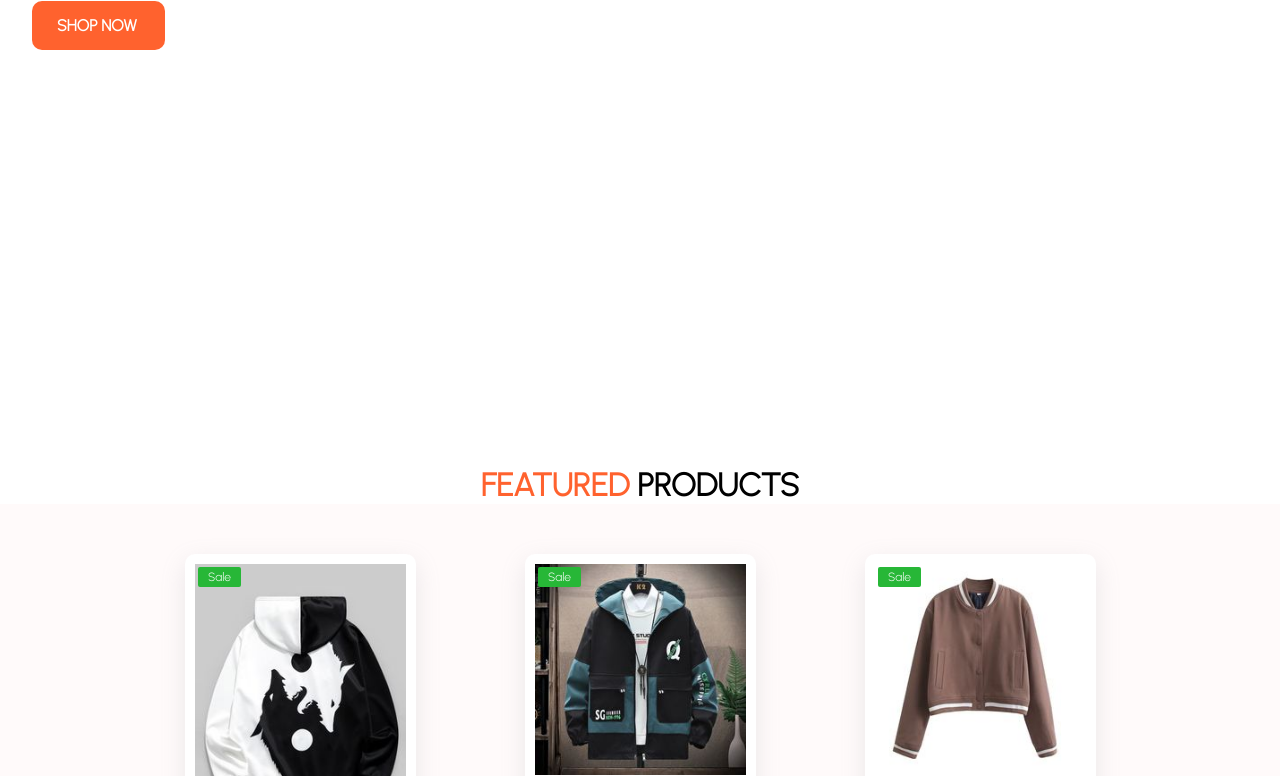
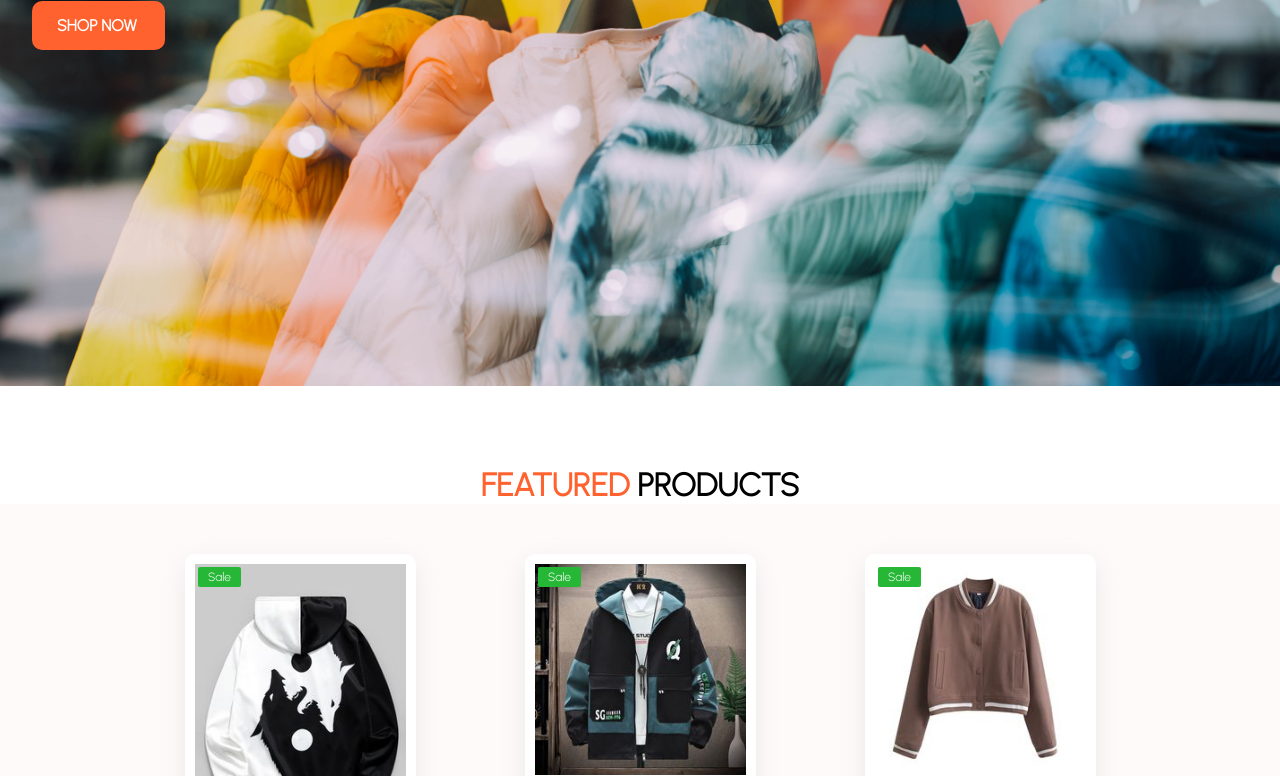
Before and after one commit to Brahim010/cambridge-collection2, a website built with Vite: page index.html in a window 1280 px wide. Shown: the part 364-1140 px from the top of the page. Built offline with nearby package versions, Linux system fonts and the light colour scheme; some icons are missing; files whose address does not match are found by name.

Commit message:
Update hero.css

```diff
--- a/css/sections/hero.css
+++ b/css/sections/hero.css
@@ -1,7 +1,7 @@
 @import url('https://fonts.googleapis.com/css2?family=Caveat&family=Poiret+One&family=Roboto&family=Urbanist:wght@300&display=swap');
 .hero{
     height: 80vh;
-    background-image: url('./assets/hero.jpg');
+    background-image: url('/assets/hero.jpg');
     width: 100%;
     margin-top: 110px;
     background-attachment: fixed;
```
